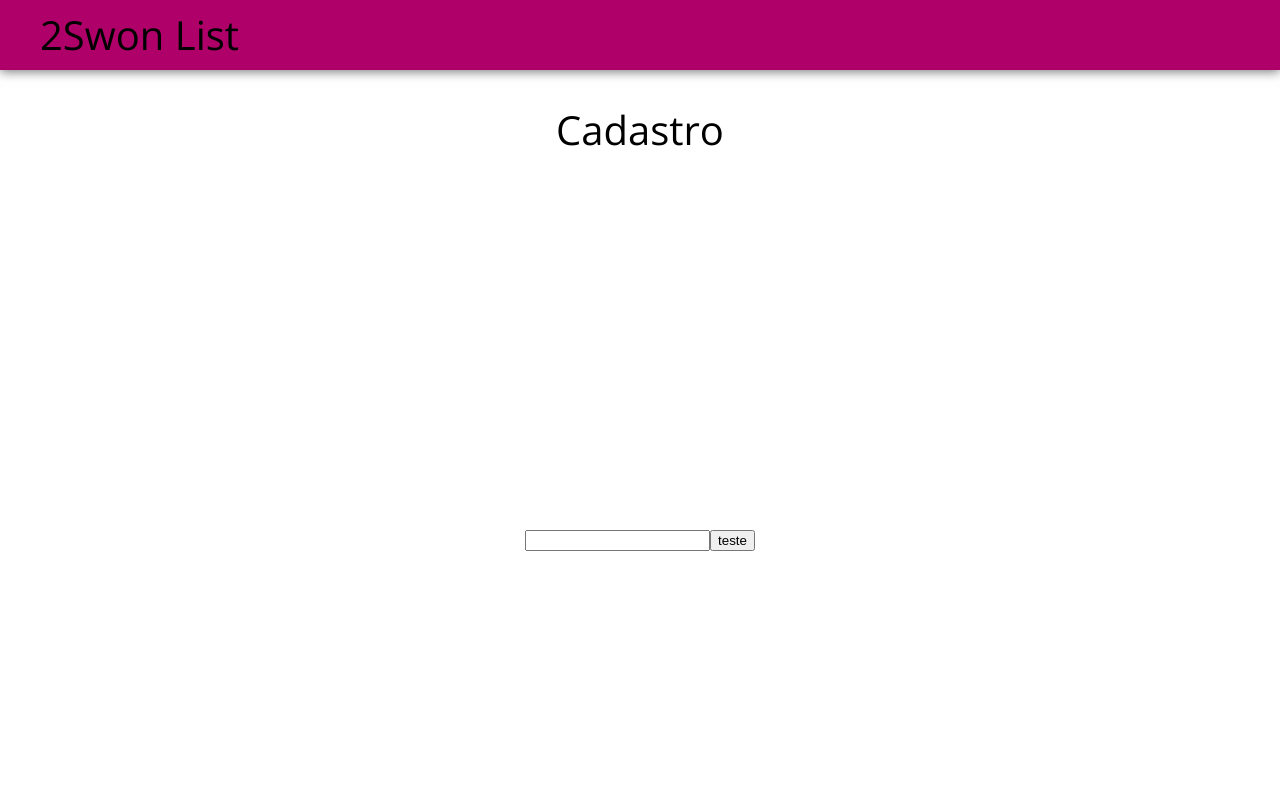
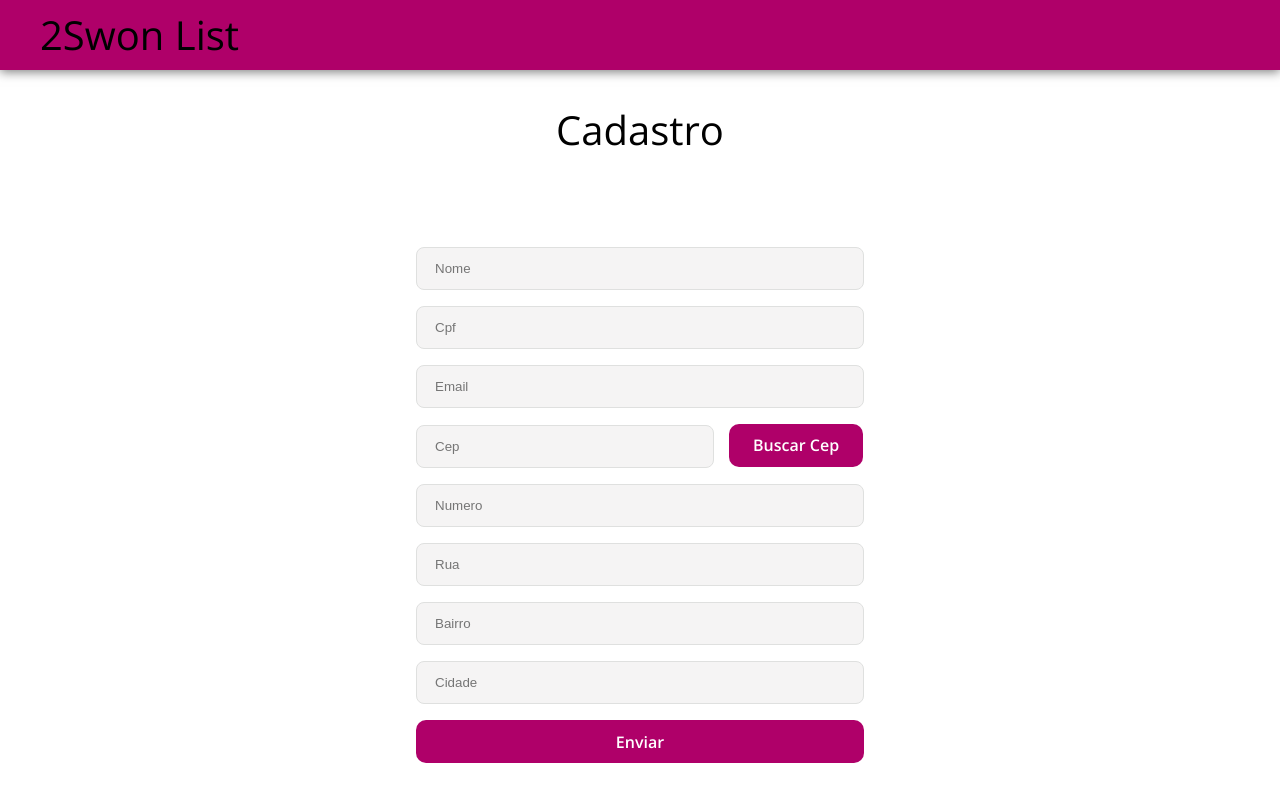
Before and after one commit to maxassis/teste-2sow, a React (Create React App) app: page / in a window 1280 px wide. Shown: the top 802 px of the page. Built offline with nearby package versions, Linux system fonts and the light colour scheme.

Commit message:
implementando a busca por cep

```diff
--- a/src/pages/Register/index.js
+++ b/src/pages/Register/index.js
@@ -1,34 +1,50 @@
 import React, { useState } from "react";
 import * as yup from "yup";
-import { useForm } from "react-hook-form";
+import { useForm, Controller } from "react-hook-form";
 import { yupResolver } from "@hookform/resolvers/yup";
 import * as S from "./styles";
 import Header from "../../components/header/index";
 import axios from "axios";
 
 export default function Register() {
-  const [inpstate, setInpState] = useState("");
+  const [toggle, setToggle] = useState(false);
 
   const schema = yup.object().shape({
+    cpf: yup.string().required("Cpf obrigatorio"),
+    cep: yup.string().required("Cep e obrigatorio"),
     nome: yup.string().required("Nome e obrigatorio"),
+    email: yup.string().email().required("Email e obrigatorio"),
+    //numero: yup.string().required("numero e obrigatorio"),
   });
 
-  const { register, handleSubmit, errors } = useForm({
+  const { register, handleSubmit, errors, control } = useForm({
     resolver: yupResolver(schema),
   });
 
   function onSubmit(data) {
     console.log(data);
+    const cep = data.cep.replace(/-/g, "").replace(/\./g, "");
+
+    axios
+      .get(`https://viacep.com.br/ws/${cep}/json/`)
+      .then((response) => {
+        console.log(response.request.status);
+        if (
+          response.request.status === 200 &&
+          response.data.erro === undefined
+        ) {
+          document.getElementById("cidade").value = response.data.localidade;
+          document.getElementById("bairro").value = response.data.bairro;
+          document.getElementById("rua").value = response.data.logradouro;
+        } else if (response.data.erro === true) {
+          alert("deu ruim");
+        }
+      })
+      .catch((error) => {
+        alert("deu erro");
+        console.log(error.response);
+      });
   }
-
-  /*  const cepFetch = async () => {
-    const { data } = await axios.get(`https://viacep.com.br/ws/cep/json/`);
-    setInpState(data.localidade);
-    document.getElementById("rua").value = data.logradouro;
-    document.getElementById("bairro").value = data.bairro;
-    document.getElementById("cidade").value = data.localidade;
-    return data;
-  }; */
 
   return (
     <>
@@ -37,11 +53,65 @@ export default function Register() {
         <h1>Cadastro</h1>
       </S.WrapperTitle>
       <S.WrapperForm>
-        <form onSubmit={handleSubmit(onSubmit)}>
-          <input name="nome" ref={register()}></input>
-          {errors.nome?.message}
-          <button>teste</button>
-        </form>
+        <S.Frm onSubmit={handleSubmit(onSubmit)}>
+          <S.Input name="nome" ref={register()} placeholder="Nome" />
+          {errors.nome && <S.Span>O nome e obrigatorio</S.Span>}
+          <Controller
+            as={S.InputMsk}
+            control={control}
+            mask="999.999.999-99"
+            name="cpf"
+            placeholder="Cpf"
+            defaultValue=""
+          />
+          {errors.cpf && <S.Span>O cpf e obrigatorio</S.Span>}
+          <S.Input name="email" ref={register()} placeholder="Email" />
+          {errors.email && <S.Span>Digite um email valido</S.Span>}
+          <div>
+            <Controller
+              as={S.InptCep}
+              control={control}
+              mask="99999-999"
+              name="cep"
+              placeholder="Cep"
+              defaultValue=""
+            />
+            <S.BtnCep type="button">Buscar Cep</S.BtnCep>
+            <br /> {errors.cep && <S.Span>O cep e obrigatorio</S.Span>}
+          </div>
+          <S.Input
+            name="numero"
+            type="number"
+            ref={register()}
+            placeholder="Numero"
+          />
+          {errors.numero && <S.Span>O numero e obrigatorio</S.Span>}
+          <S.Input
+            name="rua"
+            id="rua"
+            ref={register()}
+            placeholder="Rua"
+            readOnly="true"
+          />
+          {errors.rua && <S.Span>A rua e obrigatorio</S.Span>}
+          <S.Input
+            name="bairro"
+            id="bairro"
+            ref={register()}
+            placeholder="Bairro"
+            readOnly="true"
+          />
+          {errors.bairro && <S.Span>O bairro e obrigatorio</S.Span>}
+          <S.Input
+            name="cidade"
+            id="cidade"
+            ref={register()}
+            placeholder="Cidade"
+            readOnly="true"
+          />
+          {errors.cidade && <S.Span>A cidade e obrigatorio</S.Span>}
+          <S.Btn>Enviar</S.Btn>
+        </S.Frm>
       </S.WrapperForm>
     </>
   );
--- a/src/pages/Register/styles.js
+++ b/src/pages/Register/styles.js
@@ -1,6 +1,5 @@
 import styled from "styled-components";
-import InputMask from "../../components/inputWithMask/input";
-import { Form } from "@unform/web";
+import InputMask from "react-input-mask";
 
 export const WrapperTitle = styled.div`
   width: 100%;
@@ -14,22 +13,23 @@ export const WrapperTitle = styled.div`
 
 export const WrapperForm = styled.div`
   width: 100%;
-  height: 700px;
+  height: 630px;
   display: flex;
   justify-content: center;
   align-items: center;
 `;
 
-export const Frm = styled(Form)`
+export const Frm = styled.form`
   width: 35%;
   display: grid;
-  grid-gap: 1.8rem;
+  grid-gap: 1rem;
   background-color: white;
   padding: 2rem;
   border-radius: 8px;
+  grid-template-rows: auto;
 `;
 
-export const MaskInput = styled(InputMask)`
+export const Input = styled.input`
   width: 100%;
   height: 43px;
   border-radius: 8px;
@@ -53,3 +53,46 @@ export const Btn = styled.button`
   font-size: 16px;
   font-weight: 600;
 `;
+
+export const InputMsk = styled(InputMask)`
+  width: 100%;
+  height: 43px;
+  border-radius: 8px;
+  outline: none;
+  border: 1.5px solid;
+  border-color: #dfe0df;
+  background-color: #f5f4f4;
+  padding-left: 18px;
+  box-sizing: border-box;
+`;
+
+export const Span = styled.span`
+  font-size: 12px;
+`;
+
+export const InptCep = styled(InputMask)`
+  width: 66.5%;
+  height: 43px;
+  border-radius: 8px;
+  outline: none;
+  border: 1.5px solid;
+  border-color: #dfe0df;
+  background-color: #f5f4f4;
+  padding-left: 18px;
+  box-sizing: border-box;
+`;
+
+export const BtnCep = styled.button`
+  width: 30%;
+  height: 43px;
+  border-radius: 10px;
+  outline: none;
+  background-color: #af0069;
+  border: none;
+  font-family: "Open Sans", sans-serif;
+  color: white;
+  font-size: 16px;
+  font-weight: 600;
+  line-height: 1;
+  margin-left: 15px;
+`;
```
Also changed, not shown: 2 other files (tests, documents, lock files or other folders).
